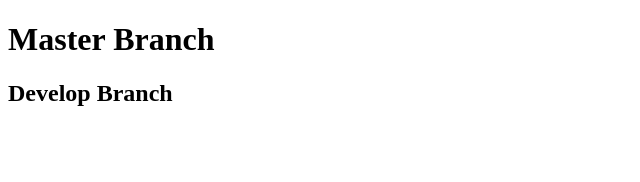
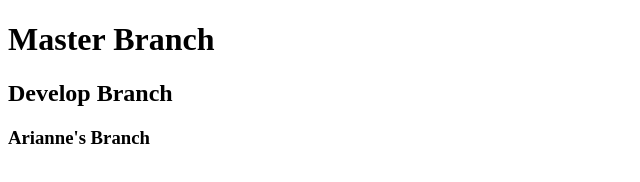
Before and after one commit to bltitus82/teamGit, a plain HTML site: page index.html in a window 1280 px wide. Shown: the whole page, without its empty margins (0-640 px from the left). Drawn offline with Linux system fonts and the light colour scheme.

Commit message:
creating my branch (Arianne)

```diff
--- a/index.html
+++ b/index.html
@@ -9,5 +9,6 @@
 <body>
     <h1>Master Branch</h1>
     <h2>Develop Branch</h2>
+    <h3>Arianne's Branch</h3>
 </body>
 </html>
```
